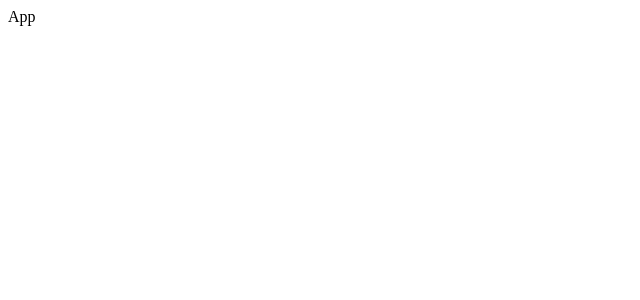
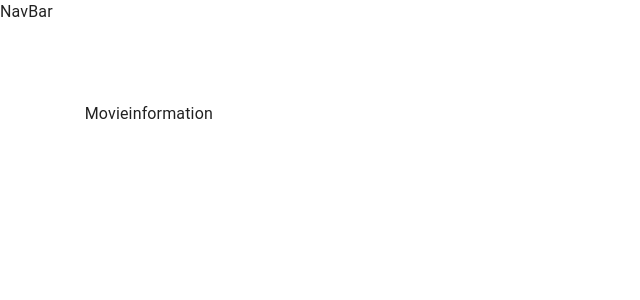
Before and after one commit to rajmaurya-dev/moviefire_dev, a React (Vite) app: page /movie/1 in a window 1280 px wide. Shown: the top 300 px of the page, without its empty margins (0-640 px from the left). Built offline with nearby package versions, Linux system fonts and the light colour scheme.

Commit message:
file and folder structure

```diff
--- /dev/null
+++ b/src/components/Actors/Actors.jsx
@@ -0,0 +1,10 @@
+import React from 'react';
+
+const Actors = () => {
+  console.log('Actor');
+  return (
+    <div>Actors</div>
+  );
+};
+
+export default Actors;
--- a/src/components/App.jsx
+++ b/src/components/App.jsx
@@ -1,7 +1,27 @@
 import React from 'react';
+import { CssBaseline } from '@mui/material';
+import { Route, Routes } from 'react-router-dom';
+import { Actors, Movieinformation, Movies, NavBar, Profile } from './index';
+import useStyles from './styles';
 
-function App() {
-  return <div>App</div>;
-}
+const App = () => {
+  const classes = useStyles();
+  return (
+
+    <div className={classes.root}>
+      <CssBaseline />
+      <NavBar />
+      <main className={classes.content}>
+        <div className={classes.toolbar} />
+        <Routes>
+          <Route path="/movie/:id" element={<Movieinformation />} />
+          <Route path="actors/:id" element={<Actors />} />
+          <Route path="movies" element={<Movies />} />
+          <Route path="profile/:id" element={<Profile />} />
+        </Routes>
+      </main>
+    </div>
+  );
+};
 
 export default App;
--- /dev/null
+++ b/src/components/Movieinformation/Movieinformation.jsx
@@ -0,0 +1,10 @@
+import React from 'react';
+
+const Movieinformation = () => {
+  console.log('Movie Information');
+  return (
+    <div>Movieinformation</div>
+  );
+};
+
+export default Movieinformation;
--- /dev/null
+++ b/src/components/Movies/Movies.jsx
@@ -0,0 +1,11 @@
+import React from 'react';
+
+const Movies = () => {
+  console.log('Movies');
+
+  return (
+    <div>Movies</div>
+  );
+};
+
+export default Movies;
--- /dev/null
+++ b/src/components/NavBar/NavBar.jsx
@@ -0,0 +1,10 @@
+import React from 'react';
+
+const NavBar = () => {
+  console.log('Navbar');
+  return (
+    <div>NavBar</div>
+  );
+};
+
+export default NavBar;
--- /dev/null
+++ b/src/components/Profile/Profile.jsx
@@ -0,0 +1,11 @@
+import React from 'react';
+
+const Profile = () => {
+  console.log('Movie Information');
+
+  return (
+    <div>Profile</div>
+  );
+};
+
+export default Profile;
--- /dev/null
+++ b/src/components/index.js
@@ -0,0 +1,5 @@
+export { default as Actors } from './Actors/Actors';
+export { default as Movieinformation } from './Movieinformation/Movieinformation';
+export { default as Movies } from './Movies/Movies';
+export { default as NavBar } from './NavBar/NavBar';
+export { default as Profile } from './Profile/Profile';
--- /dev/null
+++ b/src/components/styles.js
@@ -0,0 +1,15 @@
+import { makeStyles } from '@mui/styles';
+
+export default makeStyles(() => ({
+  root: {
+    display: 'flex',
+    height: '100%',
+  },
+  toolbar: {
+    height: '70px',
+  },
+  content: {
+    flexGrow: '1',
+    padding: '2em',
+  },
+}));
--- a/src/main.jsx
+++ b/src/main.jsx
@@ -1,9 +1,12 @@
 import React from 'react';
 import ReactDOM from 'react-dom/client';
+import { BrowserRouter } from 'react-router-dom';
 import App from './components/App';
 
 ReactDOM.createRoot(document.getElementById('root')).render(
   <React.StrictMode>
-    <App />
+    <BrowserRouter>
+      <App />
+    </BrowserRouter>
   </React.StrictMode>,
 );
```
Also changed, not shown: package.json (+11 -1 lines), .eslintrc.cjs, 1 other file (tests, documents, lock files or other folders).
